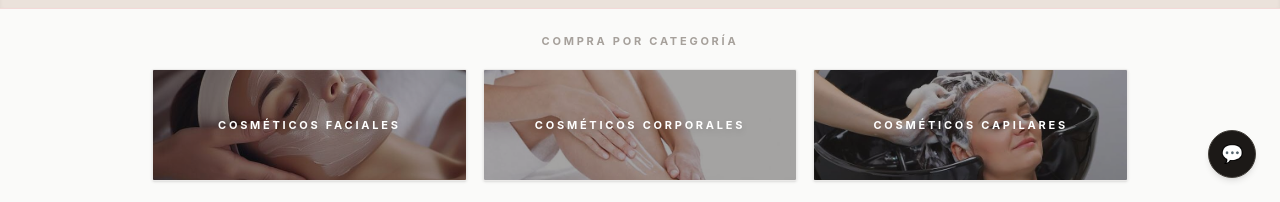
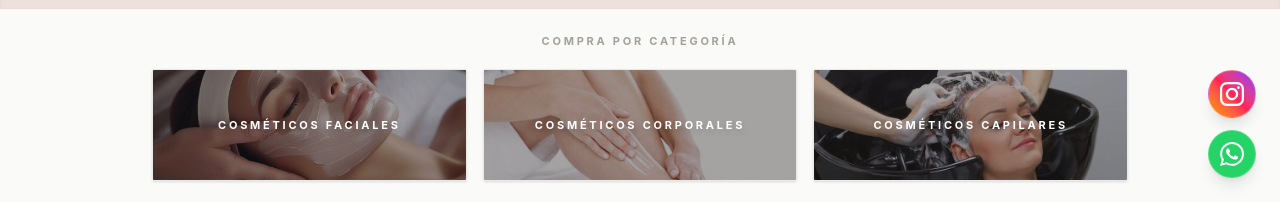
Before and after one commit to cosmeticsbeautyambar/ambarcosmetics, a React (Vite) app in the folder frontend/: page / in a window 1280 px wide. Shown: the part 598-800 px from the top of the page. Built offline with nearby package versions, Linux system fonts and the light colour scheme; no server answers.

Commit message:
Actualizacion automatica

```diff
--- a/frontend/src/pages/Home.jsx
+++ b/frontend/src/pages/Home.jsx
@@ -582,15 +582,34 @@ export default function Home() {
         </div>
       </footer>
 
-      {/* 7. BOTÓN FLOTANTE WHATSAPP */}
+      {/* 7. BOTONES FLOTANTES (INSTAGRAM & WHATSAPP) */}
+      <div className="fixed bottom-6 right-6 flex flex-col gap-3 z-50">
+        {/* BOTÓN FLOTANTE INSTAGRAM */}
+        <a
+          href="https://www.instagram.com/ambarcosmeticss?igsh=MWZtOXd4YWtuZGNtaw=="
+          target="_blank"
+          rel="noopener noreferrer"
+          title="Seguinos en Instagram"
+          className="bg-gradient-to-tr from-amber-500 via-rose-500 to-purple-600 text-white w-12 h-12 rounded-full shadow-lg hover:scale-110 transition-transform duration-300 flex items-center justify-center border border-white/20"
+        >
+          <svg className="w-6 h-6 fill-current text-white" viewBox="0 0 24 24">
+            <path d="M12 2.163c3.204 0 3.584.012 4.85.07 3.252.148 4.771 1.691 4.919 4.919.058 1.265.069 1.645.069 4.849 0 3.205-.012 3.584-.069 4.849-.149 3.225-1.664 4.771-4.919 4.919-1.266.058-1.644.07-4.85.07-3.204 0-3.584-.012-4.849-.07-3.26-.149-4.771-1.699-4.919-4.92-.058-1.265-.07-1.644-.07-4.849 0-3.204.013-3.583.07-4.849.149-3.227 1.664-4.771 4.919-4.919 1.266-.057 1.645-.069 4.849-.069zm0-2.163c-3.259 0-3.667.014-4.947.072-4.358.2-6.78 2.618-6.98 6.98-.059 1.281-.073 1.689-.073 4.948 0 3.259.014 3.668.072 4.948.2 4.358 2.618 6.78 6.98 6.98 1.281.058 1.689.072 4.948.072 3.259 0 3.668-.014 4.948-.072 4.354-.2 6.782-2.618 6.979-6.98.059-1.28.073-1.689.073-4.948 0-3.259-.014-3.667-.072-4.947-.196-4.354-2.617-6.78-6.979-6.98-1.281-.059-1.69-.073-4.949-.073zm0 5.838c-3.403 0-6.162 2.759-6.162 6.162s2.759 6.163 6.162 6.163 6.162-2.759 6.162-6.163c0-3.403-2.759-6.162-6.162-6.162zm0 10.162c-2.209 0-4-1.79-4-4 0-2.209 1.791-4 4-4s4 1.791 4 4c0 2.21-1.791 4-4 4zm6.406-11.845c-.796 0-1.441.645-1.441 1.44s.645 1.44 1.441 1.44c.795 0 1.439-.645 1.439-1.44s-.644-1.44-1.439-1.44z"/>
+          </svg>
+        </a>
+
+        {/* BOTÓN FLOTANTE WHATSAPP CON LOGO OFICIAL */}
         <a
           href="https://wa.me/5493482385840"
           target="_blank"
           rel="noreferrer"
-        className="fixed bottom-6 right-6 bg-stone-900 text-white w-12 h-12 rounded-full shadow-md hover:bg-stone-800 transition flex items-center justify-center text-lg z-50 border border-stone-700"
+          title="Contactanos por WhatsApp"
+          className="bg-[#25D366] text-white w-12 h-12 rounded-full shadow-lg hover:bg-[#20ba5a] hover:scale-110 transition-all duration-300 flex items-center justify-center border border-white/20"
         >
-        💬
+          <svg className="w-6 h-6 fill-current text-white" viewBox="0 0 24 24">
+            <path d="M.057 24l1.687-6.163c-1.041-1.804-1.588-3.849-1.587-5.946.003-6.556 5.338-11.891 11.893-11.891 3.181.001 6.167 1.24 8.413 3.488 2.245 2.248 3.481 5.236 3.48 8.414-.003 6.557-5.338 11.892-11.893 11.892-1.99-.001-3.951-.5-5.688-1.448l-6.305 1.654zm6.597-3.807c1.676.995 3.276 1.591 5.392 1.592 5.448 0 9.886-4.434 9.889-9.885.002-5.462-4.415-9.89-9.881-9.892-5.452 0-9.887 4.434-9.889 9.884-.001 2.225.651 3.891 1.746 5.634l-.999 3.648 3.742-.981zm11.387-5.464c-.074-.124-.272-.198-.57-.347-.297-.149-1.758-.868-2.031-.967-.272-.099-.47-.149-.669.149-.198.297-.768.967-.941 1.165-.173.198-.347.223-.644.074-.297-.149-1.255-.462-2.39-1.475-.883-.788-1.48-1.761-1.653-2.059-.173-.297-.018-.458.13-.606.134-.133.297-.347.446-.521.151-.172.2-.296.3-.495.099-.198.05-.372-.025-.521-.075-.148-.669-1.611-.916-2.206-.242-.579-.487-.501-.669-.51l-.57-.01c-.198 0-.52.074-.792.372s-1.04 1.016-1.04 2.479 1.065 2.876 1.213 3.074c.149.198 2.095 3.2 5.076 4.487.709.306 1.263.489 1.694.626.712.226 1.36.194 1.872.118.571-.085 1.758-.719 2.006-1.413.248-.695.248-1.29.173-1.414z"/>
+          </svg>
         </a>
+      </div>
 
     </div>
   );
```
Lines whose indentation alone changed are shown as unchanged.
